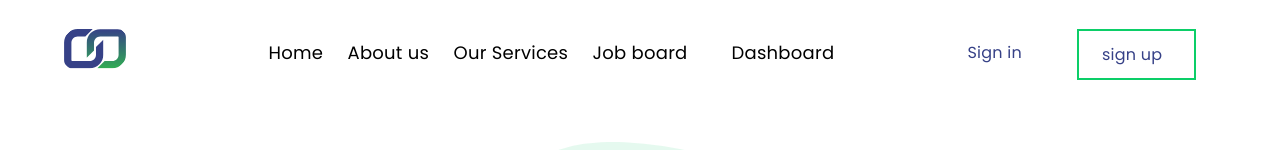
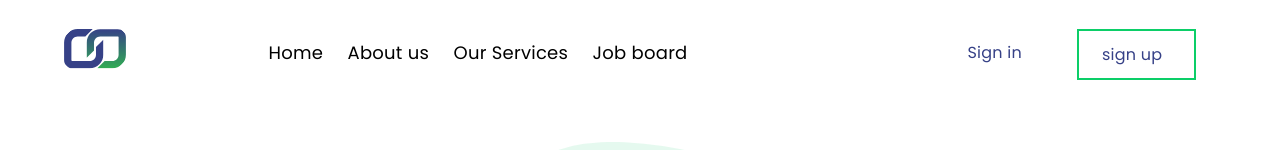
Before and after one commit to TechiHub-io/TechihubReact, a Next.js app: page /community in a window 1280 px wide. Shown: the top 150 px of the page. Built offline with nearby package versions, Linux system fonts and the light colour scheme; no server answers.

Commit message:
added blogs page

```diff
--- a/src/(components)/shared/Footer.tsx
+++ b/src/(components)/shared/Footer.tsx
@@ -68,7 +68,7 @@ function Footer() {
                 Terms and Condition
               </Link>
             </div>
-            <Link href="/blog" className="w-[47.8px] h-[29.5px] relative leading-[150%] inline-block shrink-0 z-[1] text-[16px]">
+            <Link href="/blogs" className="w-[47.8px] h-[29.5px] relative leading-[150%] inline-block shrink-0 z-[1] text-[16px]">
               Blog
             </Link>
             <Link href="/contact" className="w-[121.5px] h-[29.5px] relative leading-[150%] inline-block shrink-0 z-[1] text-[16px]">
--- a/src/(components)/shared/Header.tsx
+++ b/src/(components)/shared/Header.tsx
@@ -114,7 +114,7 @@ function Header() {
                 href='/dashboard'
                 className='relative tracking-[0.25px] leading-[27px] inline-block min-w-[115px] whitespace-nowrap hover:underline'
               >
-                Dashboard
+
               </Link>
                 </> : employee === "EMPLOYER" ? <>
                 <Link
```
